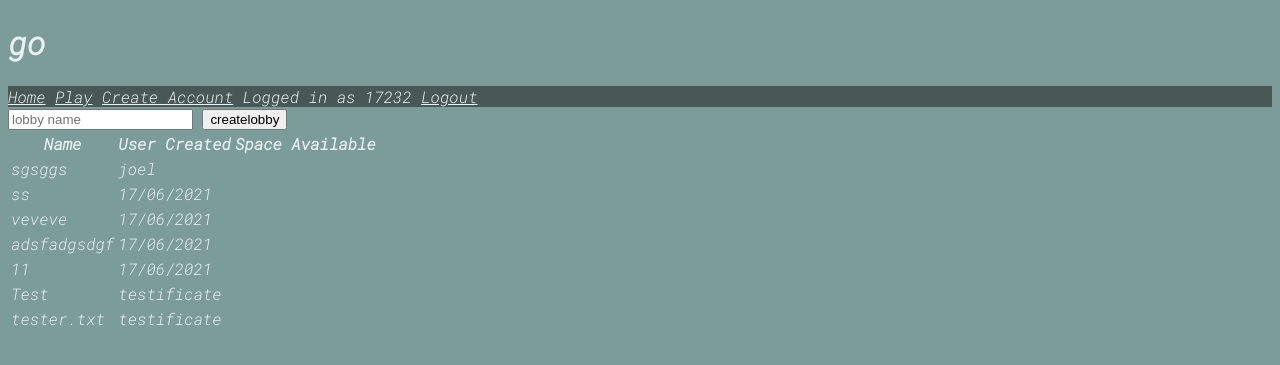
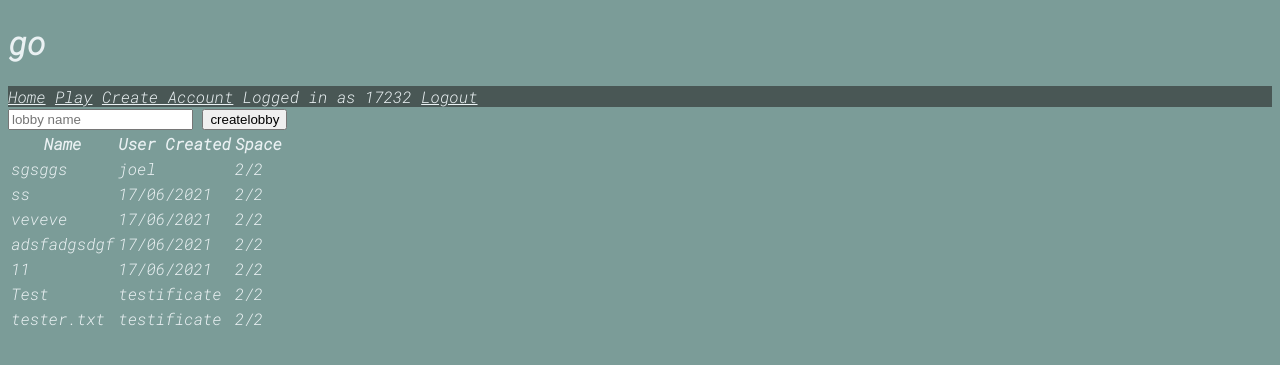
Before and after one commit to kelsodumez/PaperScissorsRock, a Flask app: page /lobbies in a window 1280 px wide. Shown: the top 365 px of the page. Run offline with Flask 2, Linux system fonts and the light colour scheme; a user stored in the database is signed in; data comes from the database, SQL or seed files in the repository; both versions use the stored data as it was after the commit.

Commit message:
0.7.13 - users can now not join through the site once the userNo is 2. Next i need to make it so you cant type in the game URL in the browser and join that way, redirect lobby creators to the game page. and make the site remember which users joined the game when it locks the link off.

```diff
--- a/main.py
+++ b/main.py
@@ -82,7 +82,7 @@ def createaccount():
 def lobbies():
     games=models.game.query.all()
     users=models.user_to_game.query.all()
-    return render_template('lobbies.html', games=games, users=users)
+    return render_template('lobbies.html', games=games, users=users, backcheck=True)
 
 @app.route('/createlobby', methods = ['GET', 'POST'])
 def create_lobby():
--- /dev/null
+++ b/static/js/backbuttonreload.js
@@ -0,0 +1,10 @@
+/** https://stackoverflow.com/questions/43043113/how-to-force-reloading-a-page-when-using-browser-back-button
+  * Click a grade, change the grade, click back - page does not show the changes
+  * so this forces a page reload if the 'BACK' button is used to load the page
+  **/
+ window.addEventListener("pageshow", function (event) {
+    var perfEntries = performance.getEntriesByType("navigation");
+    if (perfEntries[0].type === "back_forward") {
+        location.reload(true);
+    }
+  });
--- a/templates/layout.html
+++ b/templates/layout.html
@@ -1,5 +1,6 @@
 {% macro nav_item(text, url, extra_class) %}
 <a href="{{ url }}" class="{{ extra_class }} {% if request.path == url %}active{% endif %}">{{ text }}</a>
+{% if backcheck %}<script src="/static/js/backbuttonreload.js" type="text/javascript"></script>{% endif %}
 {% endmacro %}
 
 <!DOCTYPE html>
--- a/templates/lobbies.html
+++ b/templates/lobbies.html
@@ -13,7 +13,7 @@
     <tr>
         <th>Name</th>
         <th>User Created</th>
-        <th>Space Available</th>
+        <th>Space</th>
     </tr>
 
 {% for game in games %}
@@ -30,6 +30,11 @@
     {% endif %}
 {% endif %}
 {% endfor %}
+{% if game.userNo < 2 %}
+    <td>1/2</td>
+{% else %}
+    <td>2/2</td>
+{% endif %}
 {% endfor %}
 
 </tr>
```
Also changed, not shown: Go.db.
